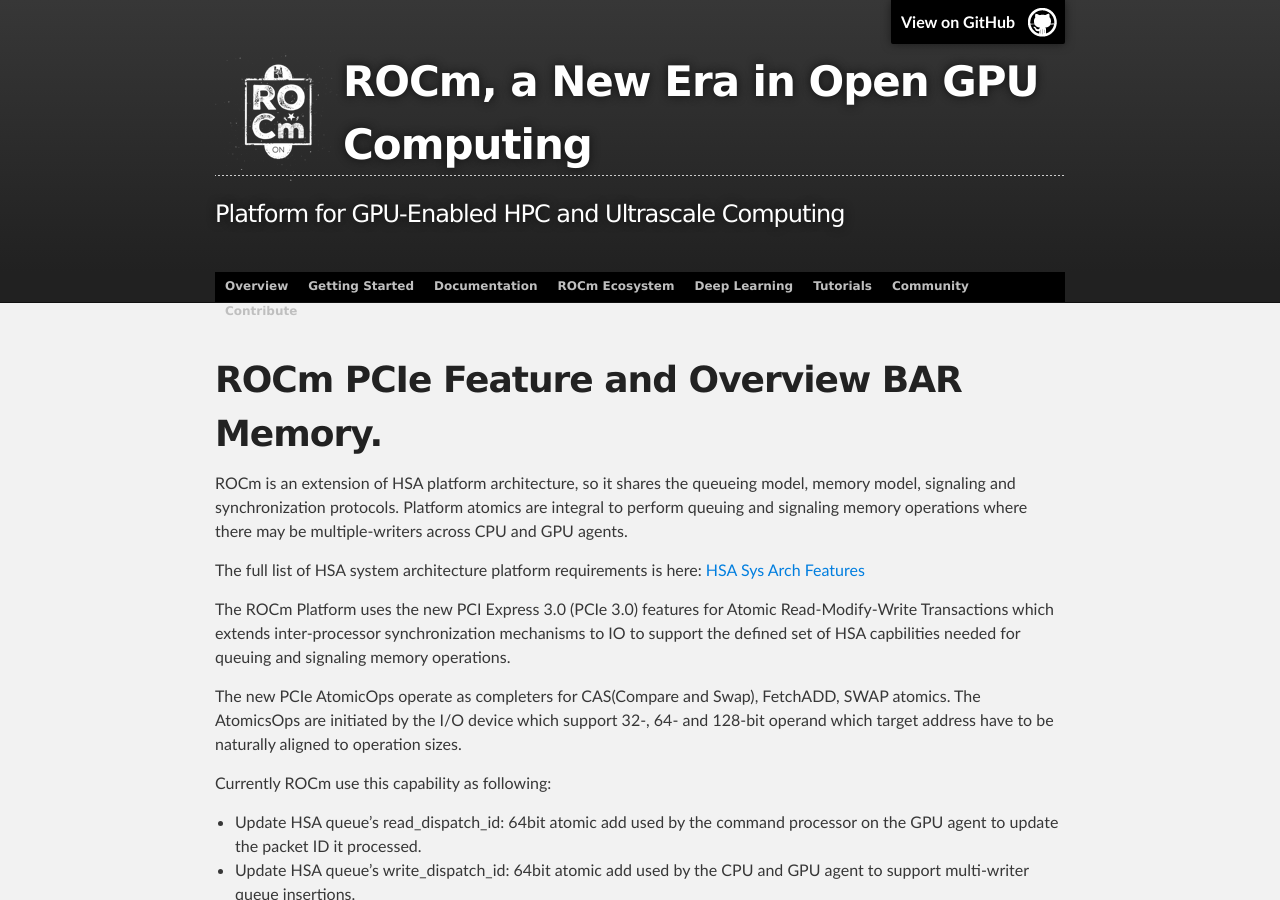
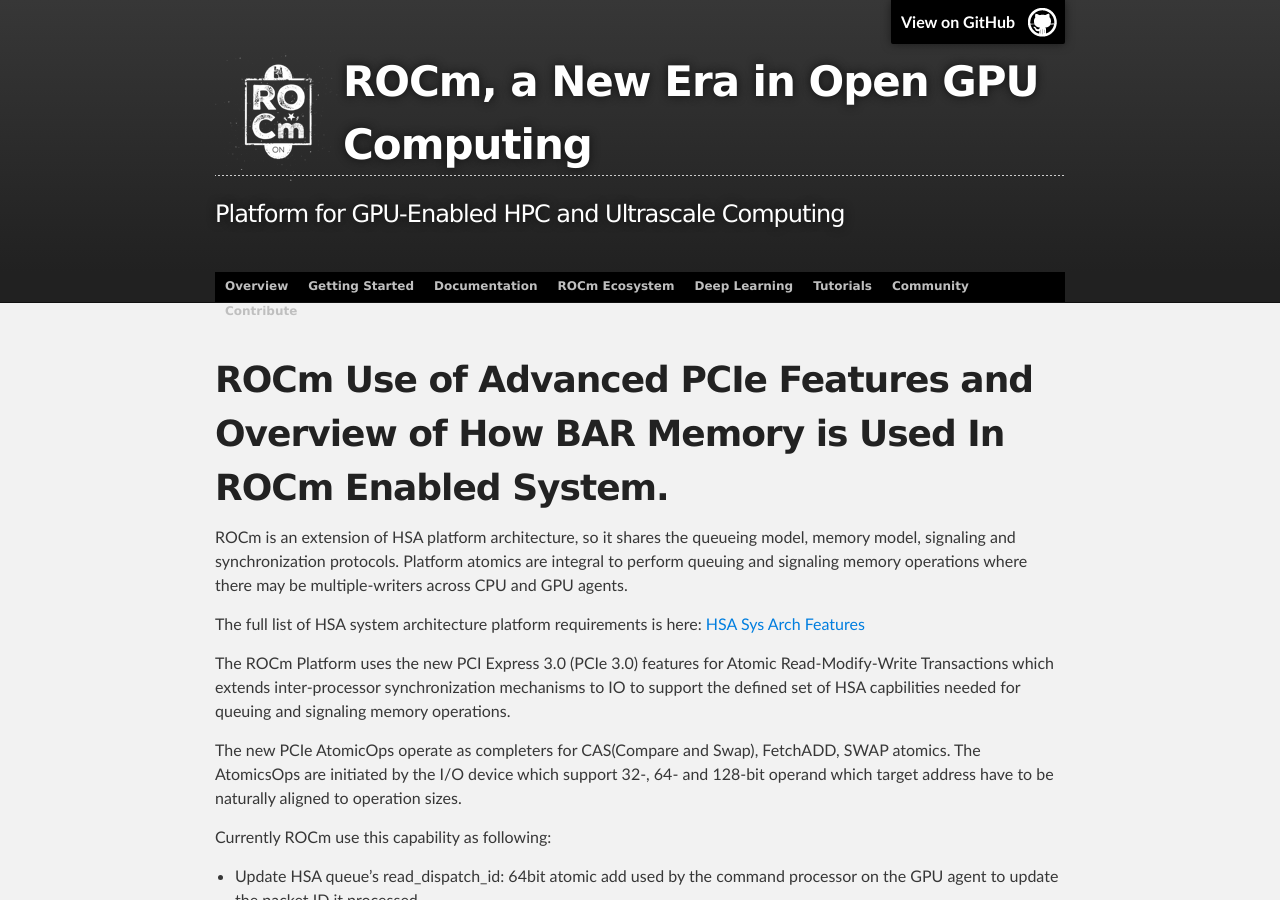
Before and after one commit to ROCm/ROCm.github.io, a Jekyll site: the page built from ROCmPCIeFeatures.md, in a window 1280 px wide and 900 px high. Built offline with Jekyll 4.4.1, drawn with Linux system fonts in a browser that asks for light colours; our own code applies the rules of GitHub Pages for plain Markdown files.

Commit message:
Update ROCmPCIeFeatures.md

```diff
--- a/ROCmPCIeFeatures.md
+++ b/ROCmPCIeFeatures.md
@@ -1,4 +1,4 @@
-# ROCm PCIe Feature and Overview BAR Memory.
+# ROCm Use of Advanced PCIe Features and Overview of How BAR Memory is Used In ROCm Enabled System.
 
 ROCm is an extension of  HSA platform architecture, so it shares the queueing model, memory model, signaling and synchronization protocols. Platform atomics are integral to perform queuing and signaling memory operations where there may be multiple-writers across CPU and GPU agents.
 
```
